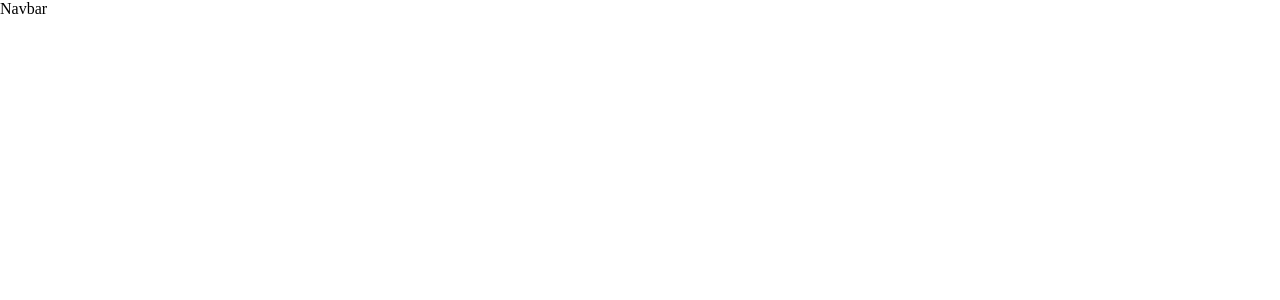
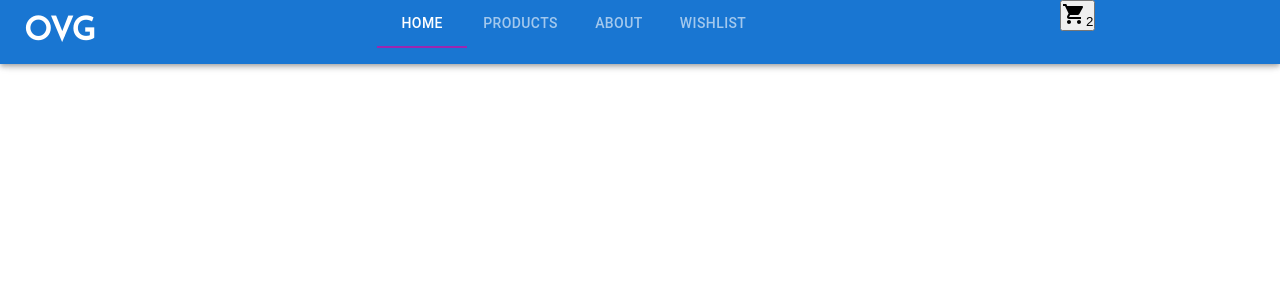
Before and after one commit to joaclausen/ProyectoReact-Clausen, a React (Vite) app: page /home in a window 1280 px wide. Shown: the top 300 px of the page. Built offline with nearby package versions, Linux system fonts and the light colour scheme.

Commit message:
navbar finalizada
queda pendiente mejorar el carrito

```diff
--- a/src/App.jsx
+++ b/src/App.jsx
@@ -1,14 +1,16 @@
 import { useState } from 'react'
 import reactLogo from './assets/react.svg'
-import './App.css'
+import styles from './app.module.css'
 import Navbar from './components/Navbar'
+import Main from './components/main'
 
 function App() {
 
   return (
-    <>
+    <nav className={styles.container}>
       <Navbar/>
-    </>
+      <Main/>
+    </nav>
   )
 
 }
--- /dev/null
+++ b/src/components/Button2/index.jsx
@@ -0,0 +1,13 @@
+import ShoppingCartIcon from '@mui/icons-material/ShoppingCart';
+import {BottomNavigationAction} from '@mui/material'
+
+const Button2 = (props) => {
+  return (
+    <button>
+      <ShoppingCartIcon/>
+      {props.number}
+    </button>
+  )
+}
+
+export default Button2
--- /dev/null
+++ b/src/components/Main/index.jsx
@@ -0,0 +1,11 @@
+import styles from "./main.module.css"
+
+const Main = () => {
+    return (
+        <div className={styles.container}>
+
+        </div>
+    )
+}
+
+export default Main
--- a/src/components/Navbar/index.jsx
+++ b/src/components/Navbar/index.jsx
@@ -1,9 +1,28 @@
-import styles from "./navbar.module.css"
+import style from "./navbar.module.css"
+import {AppBar, Grid, Tabs, Toolbar, Tab} from '@mui/material'
+import Button2 from "../Button2"
 
 const Navbar = () => {
-  return (
-    <div>Navbar</div>
-  )
+    return (
+        <AppBar>
+            <Toolbar>
+            <h1 className={style.nombre}>OVG</h1>
+                <Grid container spacing={2}>
+                    <Grid xs={10}>
+                        <Tabs indicatorColor="secondary" textColor="inherit" value={0} centered>
+                            <Tab label="Home"/>
+                            <Tab label="Products"/>
+                            <Tab label="About"/>
+                            <Tab label="Wishlist"/>
+                        </Tabs>
+                    </Grid>
+                    <Grid xs={2}>
+                        <Button2 className={style.boton} number={2}/>
+                    </Grid>
+                </Grid>
+            </Toolbar>
+        </AppBar>
+    )
 }
 
 export default Navbar
--- a/src/components/Navbar/navbar.module.css
+++ b/src/components/Navbar/navbar.module.css
@@ -0,0 +1,7 @@
+@import url('https://fonts.googleapis.com/css2?family=Josefin+Sans&display=swap');
+
+.nombre{
+    font-family: 'Josefin Sans', sans-serif;
+    text-align: center;
+    font-size: xx-large;
+}
```
Also changed, not shown: src/app.module.css (line endings or trailing spaces), src/components/Main/main.module.css (added).
